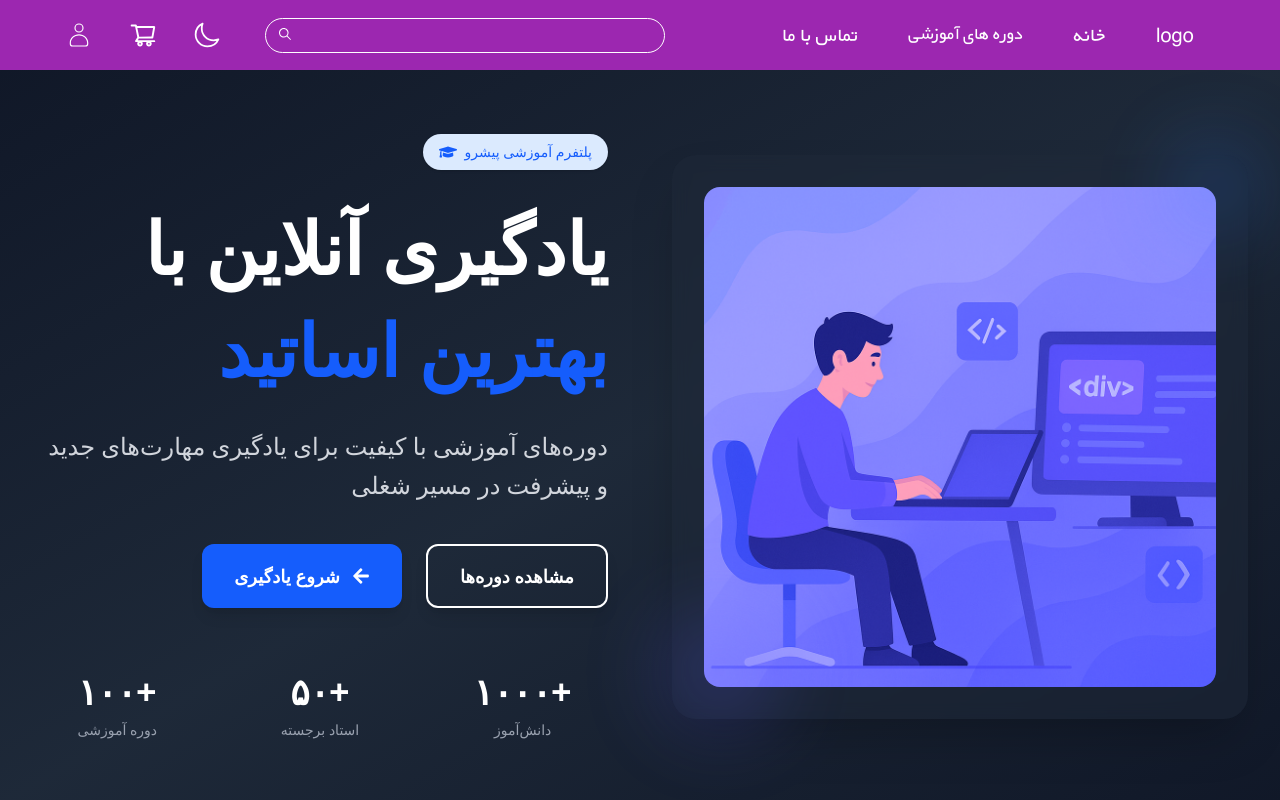
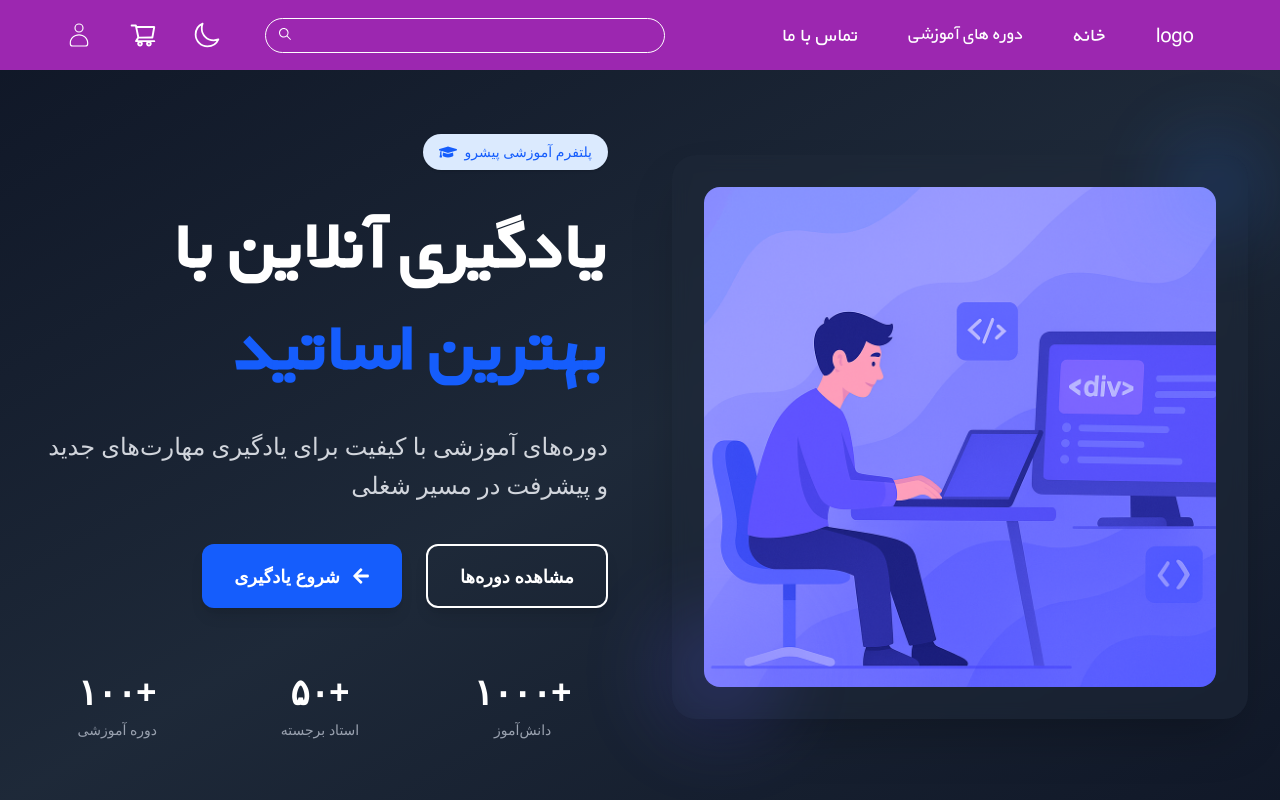
Before and after one commit to mohamed1383/course-site, a React (Vite) app: page / in a window 1280 px wide. Shown: the top 800 px of the page. Built offline with nearby package versions, Linux system fonts and the light colour scheme.

Commit message:
fix-font

```diff
--- a/src/components/section/hero-section.tsx
+++ b/src/components/section/hero-section.tsx
@@ -26,7 +26,10 @@ const HeroSection = () => {
               <span className="text-sm font-medium">پلتفرم آموزشی پیشرو</span>
             </div>
 
-            <h1 className={`text-5xl md:text-7xl font-extrabold mb-8 leading-tight ${them[0] === "dark" ? 'text-white' : 'text-gray-900'}`}>
+            <h1 className={`text-5xl md:text-7xl font-extrabold mb-8 leading-tight ${them[0] === "dark" ? 'text-white' : 'text-gray-900'}`}
+            style={{
+              fontFamily: "iran-yekan"
+            }}>
               یادگیری آنلاین با
               <span className="text-blue-600 block mt-3">بهترین اساتید</span>
             </h1>
```
